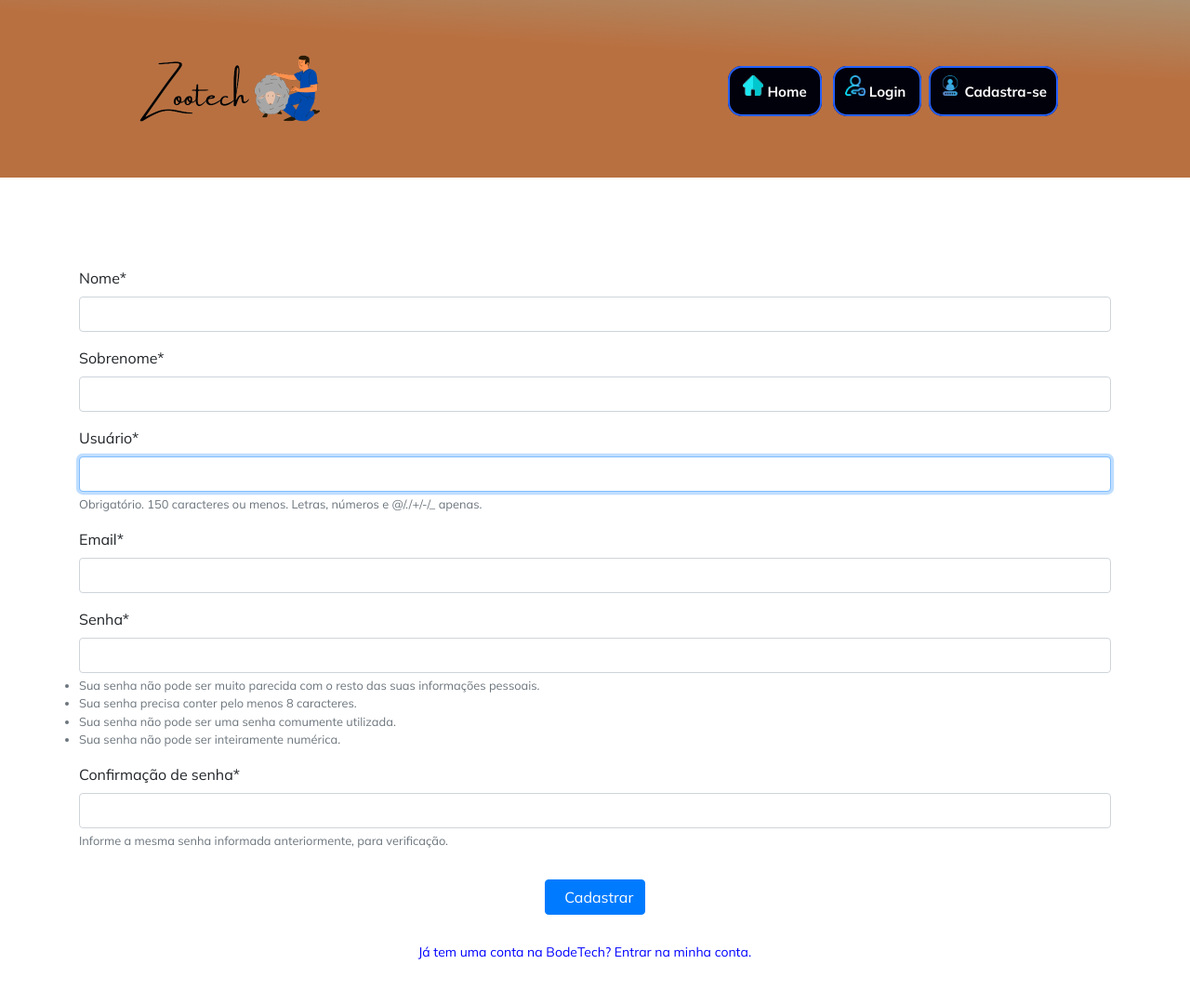
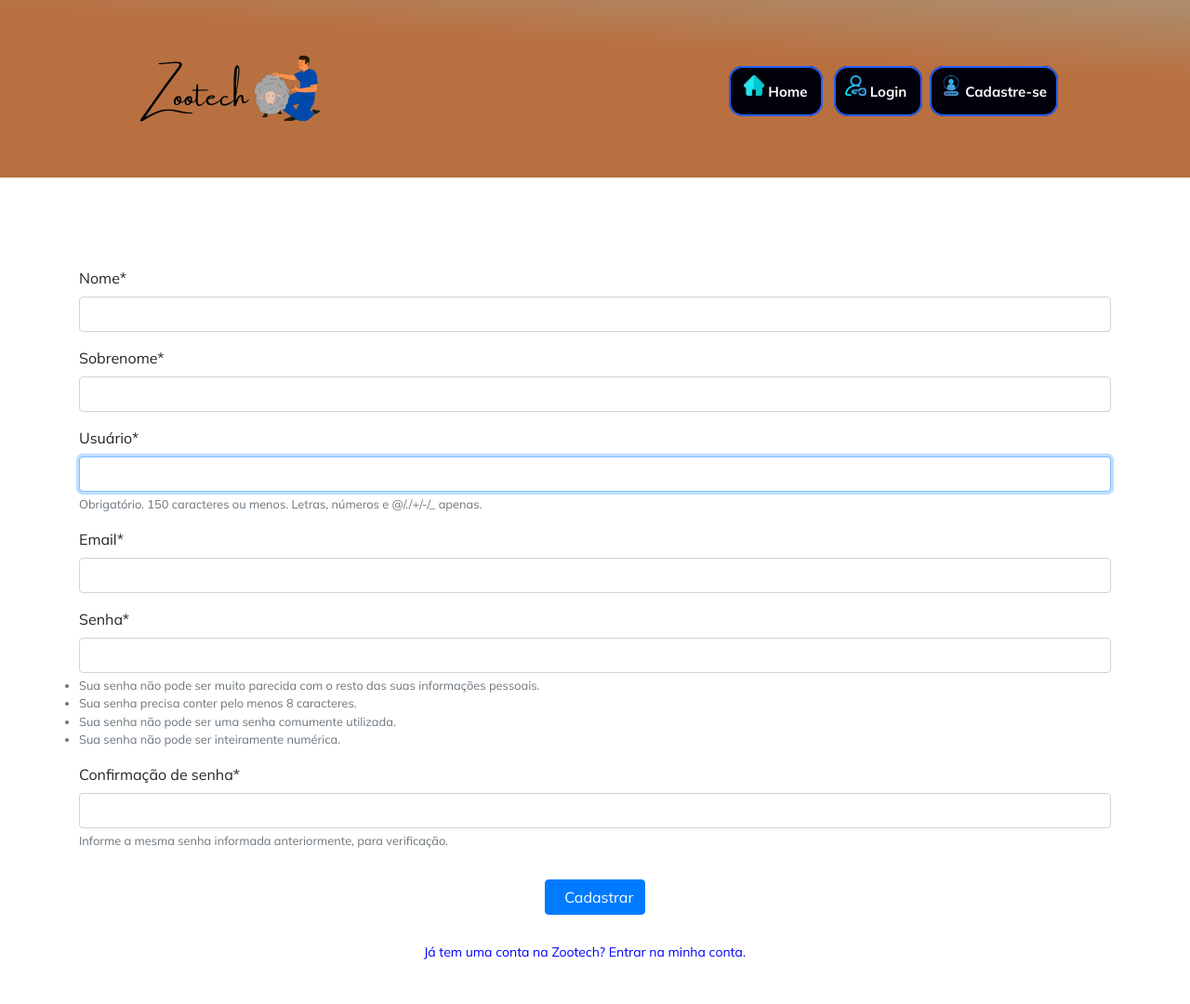
Before and after one commit to AbadeDiego/BodeTech, a Django app: page /register/ in a window 1280 px wide. Shown: the whole page at 93% size. Run offline with Django 3.2, Linux system fonts and the light colour scheme; some libraries are stand-ins or nearby versions.

Commit message:
make it better

```diff
--- a/project/email_info.py
+++ b/project/email_info.py
@@ -2,7 +2,7 @@
 EMAIL_USE_TLS = True
 EMAIL_HOST = 'smtp.gmail.com'
 EMAIL_HOST_USER='efidelity01@gmail.com'
-EMAIL_HOST_PASSWORD='22&fidelity'
+EMAIL_HOST_PASSWORD='&f1d&l1ty'
 EMAIL_PORT = 587
 EMAIL_BACKEND = 'django.core.mail.backends.smtp.EmailBackend'
 """
--- a/user/templates/user/index.html
+++ b/user/templates/user/index.html
@@ -66,7 +66,7 @@
       </a>
       <a href="{% url 'register' %}" class="register-button">
         <img style="vertical-align: baseline; width:6%" src="{% static 'images/header/sign-in(1).png' %}" alt="Register">
-        Cadastra-se
+        Cadastre-se
       </a>
       {% endif %}
       <!--
@@ -95,7 +95,7 @@
       <div class="line-1">
         <div class="card">
           <img src="{% static 'images/shopkeeper/veterinarydigital.png' %}" alt="Veterinary">
-          <a href="https://forms.gle/8BHfs4Gkeg51JgWSA">Assistêcnia técnica</a>
+          <a href="https://forms.gle/4xWW9HED8KyRwRxc8">Assistêcnia técnica</a>
         </div>
         <div class="card">
           <img src="{% static 'images/shopkeeper/analytics.png' %}" alt="Índices">
--- a/user/templates/user/login.html
+++ b/user/templates/user/login.html
@@ -42,7 +42,7 @@
     </fieldset>
     <button class="btn btn-primary" type="submit"><strong>Fazer login</strong></button>
      <br> <br/>
-  <sub><a href="{% url 'register' %}" style="text-decoration: none; color: blue; padding:2%; cursor:pointer; margin-right:2%; font-size: 14px;">Ainda não tem conta na ZooTech? Cadastra-se aqui.</a></sub>
+  <sub><a href="{% url 'register' %}" style="text-decoration: none; color: blue; padding:2%; cursor:pointer; margin-right:2%; font-size: 14px;">Ainda não tem conta na ZooTech? Cadastre-se aqui.</a></sub>
   </form>
   </center>
  </div>
--- a/user/templates/user/register.html
+++ b/user/templates/user/register.html
@@ -17,7 +17,7 @@
     </center>
     <br />
     <center>
-      <sub><a href="{% url 'login' %}" style="text-decoration: none; color: blue; padding:2%; cursor:pointer; margin-right:2%; font-size: 14px;">Já tem uma conta na BodeTech? Entrar na minha conta.</a></sub>
+      <sub><a href="{% url 'login' %}" style="text-decoration: none; color: blue; padding:2%; cursor:pointer; margin-right:2%; font-size: 14px;">Já tem uma conta na Zootech? Entrar na minha conta.</a></sub>
     </center>
   </form>
   <br> <br/>
```
Also changed, not shown: db.sqlite3.
